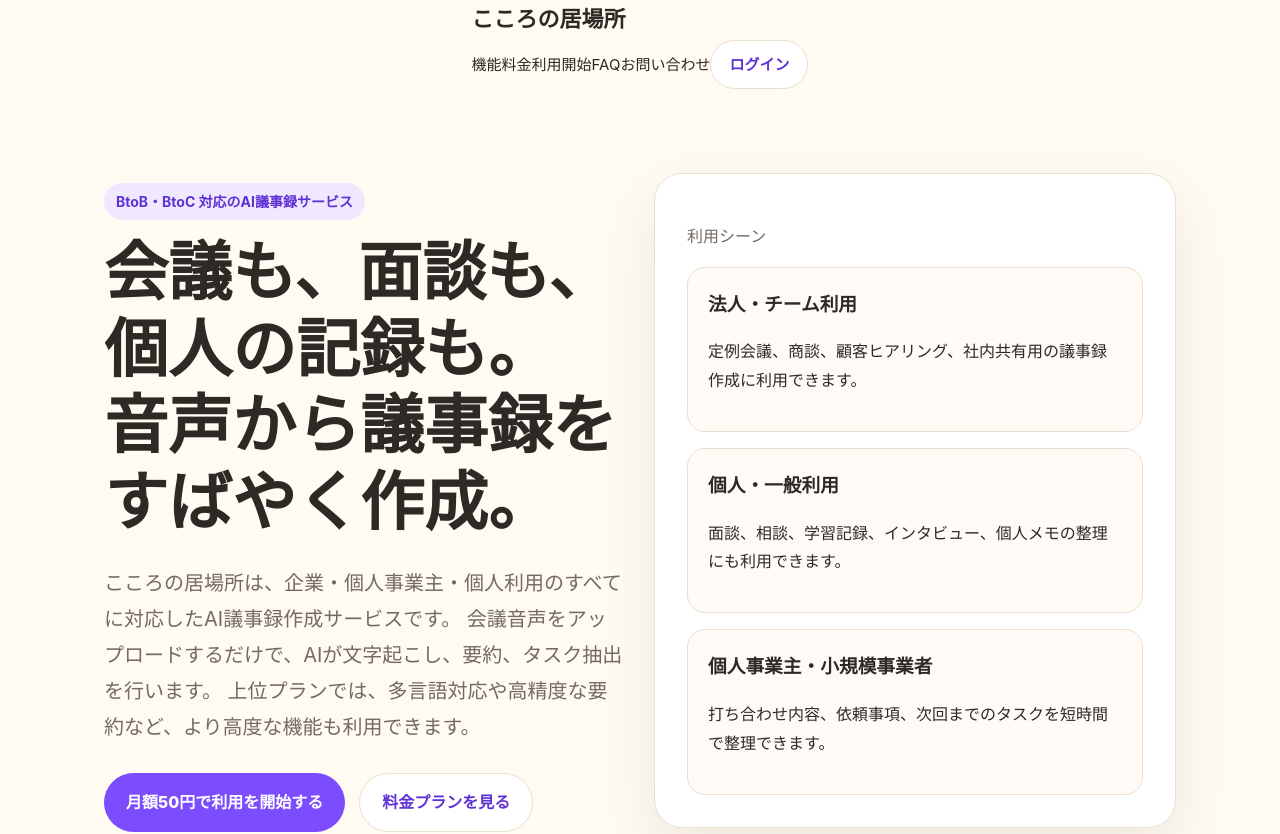
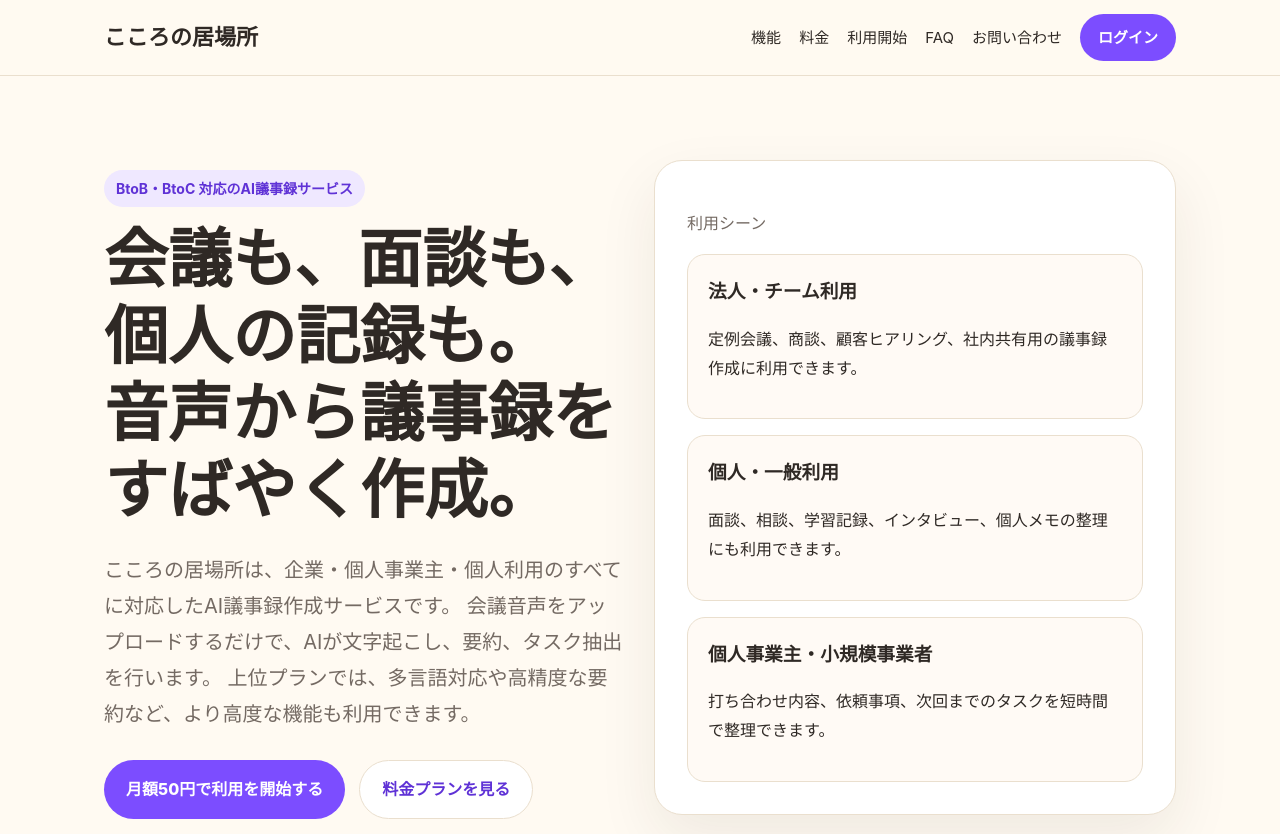
Before and after one commit to Yuki-ux-jpg-png/ai_gijiroku, a Next.js app: page / in a window 1280 px wide. Shown: the top 834 px of the page. Built offline with nearby package versions, Linux system fonts and the light colour scheme.

Commit message:
Update Header.tsx

```diff
--- a/components/Header.tsx
+++ b/components/Header.tsx
@@ -1 +1,24 @@
-export default function Header(){return <header className="nav"><div className="container nav-inner"><a className="logo" href="/">こころの居場所</a><nav className="links"><a href="/features">機能</a><a href="/pricing">料金</a><a href="/guide">利用開始</a><a href="/faq">FAQ</a><a href="/contact">お問い合わせ</a><a className="btn secondary" href="/login">ログイン</a></nav></div></header>}
+import Link from 'next/link';
+
+export default function Header() {
+  return (
+    <header className="header">
+      <div className="header-inner">
+        <Link className="logo" href="/">
+          こころの居場所
+        </Link>
+
+        <nav className="nav" aria-label="メインナビゲーション">
+          <Link href="/features">機能</Link>
+          <Link href="/pricing">料金</Link>
+          <Link href="/guide">利用開始</Link>
+          <Link href="/faq">FAQ</Link>
+          <Link href="/contact">お問い合わせ</Link>
+          <Link className="btn header-login" href="/login">
+            ログイン
+          </Link>
+        </nav>
+      </div>
+    </header>
+  );
+}
```
